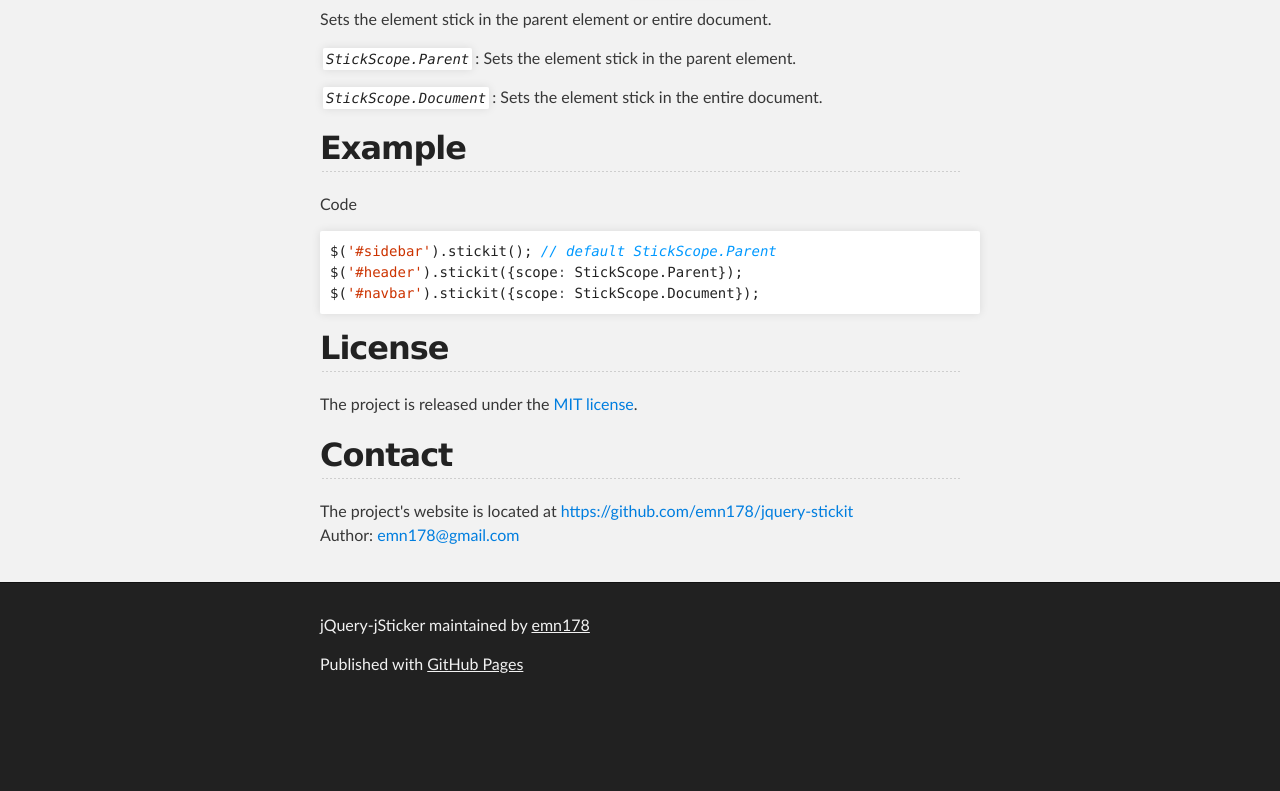
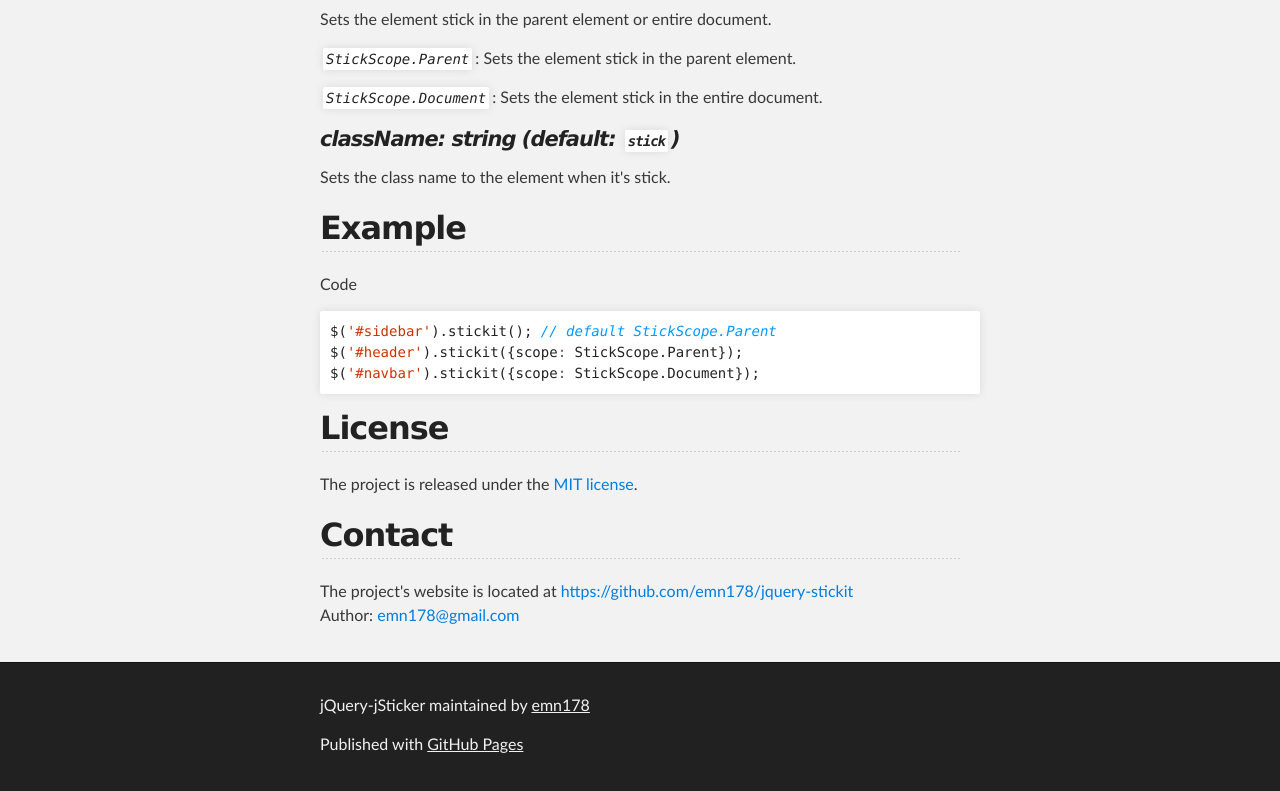
Before and after one commit to emn178/jquery-stickit, a plain HTML site: page index.html in a window 1280 px wide. Shown: the part 861-1652 px from the top of the page. Before the commit the page ends 1572 px from the top, so only its background shows below. Drawn offline with Linux system fonts and the light colour scheme.

```diff
--- a/index.html
+++ b/index.html
@@ -65,6 +65,12 @@
 
 <p><em><code>StickScope.Document</code></em>: Sets the element stick in the entire document.</p>
 
+<h4>
+<a name="classname-string-default-stick" class="anchor" href="#classname-string-default-stick"><span class="octicon octicon-link"></span></a><em>className: string (default: <code>stick</code>)</em>
+</h4>
+
+<p>Sets the class name to the element when it's stick.</p>
+
 <h2>
 <a name="example" class="anchor" href="#example"><span class="octicon octicon-link"></span></a>Example</h2>
 
```
Also changed, not shown: params.json (+1 -1 lines).
